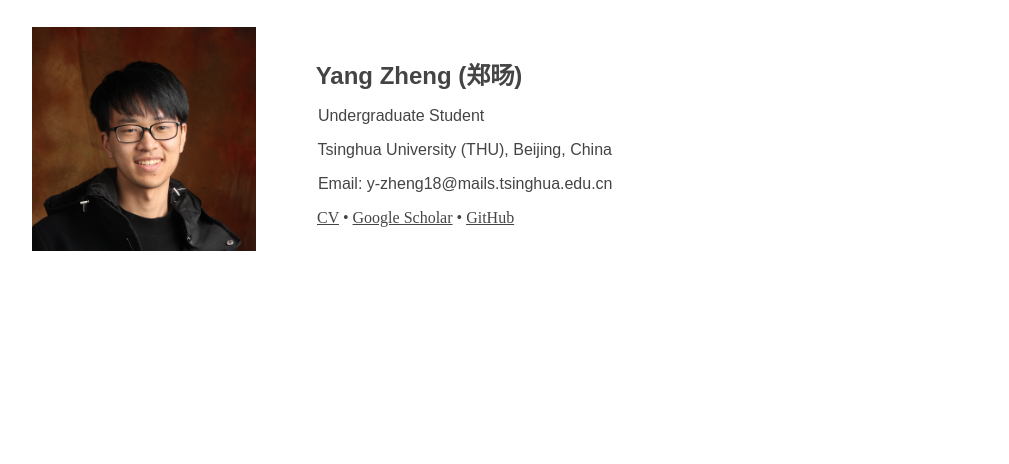
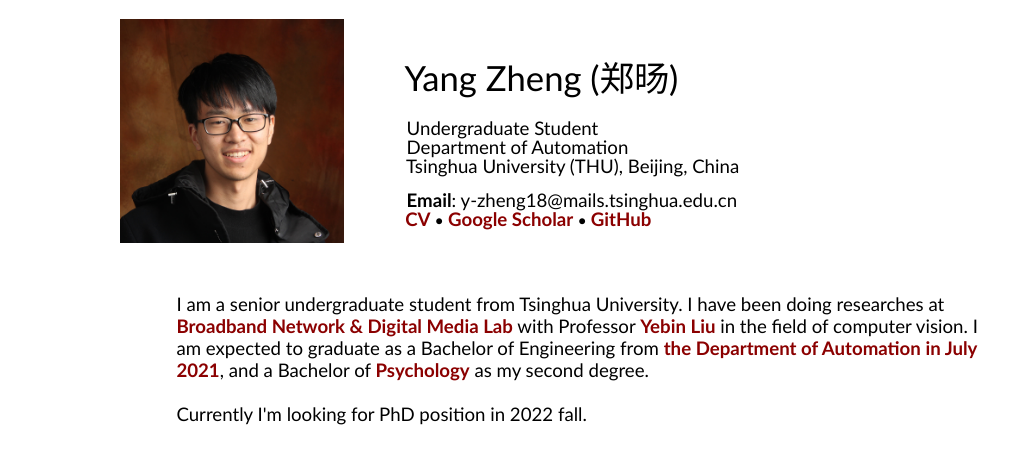
Before and after one commit to y-zheng18/y-zheng18.github.io, a plain HTML site: page index.html in a window 1280 px wide. Shown: the whole page, without its empty margins (61-1070 px from the left). Drawn offline with Linux system fonts and the light colour scheme; some packages are replaced by stand-ins of ours; a script that the page names is missing.

Commit message:
updates of website

```diff
--- a/index.html
+++ b/index.html
@@ -2,13 +2,13 @@
 <html lang="en">
 <head>
 	<!-- Global site tag (gtag.js) - Google Analytics -->
-	<script async src="https://www.googletagmanager.com/gtag/js?id=UA-172831425-1"></script>
+	<script async src="https://www.googletagmanager.com/gtag/js?id=UA-0.872831425-0.8"></script>
 	<script>
 	window.dataLayer = window.dataLayer || [];
 	function gtag(){dataLayer.push(arguments);}
 	gtag('js', new Date());
 
-	gtag('config', 'UA-172831425-1');
+	gtag('config', 'UA-0.872831425-0.8');
 	</script>
 
 	<!-- http://busuanzi.ibruce.info/ -->
@@ -18,28 +18,61 @@
 	<meta content="text/html; charset=utf-8" http-equiv="Content-Type">
 	<title>Yang Zheng</title>
 	<meta charset="utf-8">
+	<style type="text/css">
+		body {font-family: Calibri}
+		a {text-decoration:none}
+		a:any-link{color: darkred}
+　　 	a:link{color:darkred;}
+		a:visited{color:darkred;}
+        a:hover{color:darkorange;}
+/*		p {font-family: Calibri}*/
+	</style>
 </head>
-<body leftmargin="40" bgcolor="#FFFFFF" link="#444444" text="#444444">
-	<table border="0" id="table1" width="1024">
+
+
+<body style="width:80%;margin:auto" bgcolor="#FFFFFF">
+	<table border="0" id="table1">
 		<tbody>
-
 			<tr>
 				<td width="323">
-					<p align="center"><font face="Arial"><img border="0" src="figs/me.jpg" height="224"></font></p>
+					<p align="center"><font face="Calibri"><img border="0" src="figs/me.jpg" height="224"></font></p>
 				</td>
-				<td>
-					<font face="Arial" size="5"><b>&nbsp;Yang Zheng (郑旸)<span lang="zh-cn"></span></b></font>
+				<td >
+					<p ><font style="font-size: 26pt;">&nbsp;Yang Zheng (郑旸)<span lang="zh-cn"></span></font></p>
 
-					<p><font face="Arial" style="font-size: 12pt;">&nbsp; Undergraduate Student</font></p>
-					<p><font face="Arial" style="font-size: 12pt;">&nbsp; Tsinghua University (THU), Beijing, China</font></p>
+					<p style="margin-top: 3mm;margin-bottom: -0.8mm"><font face="Calibri" style="font-size: 14pt;" >&nbsp; Undergraduate Student</font></p>
+					<p style="margin-top: -0.8mm;margin-bottom: -0.8mm"><font face="Calibri" style="font-size: 14pt;">&nbsp; Department of Automation</font></p>
+					<p style="margin-top: -0.8mm;margin-bottom: 3mm"><font face="Calibri" style="font-size: 14pt;">&nbsp; Tsinghua University (THU), Beijing, China</font></p>
 
-					<p><font face="Arial" style="font-size: 12pt;">&nbsp; Email: y-zheng18@mails.tsinghua.edu.cn</font></p>
-					&nbsp; <a href="cv/cv.pdf">CV</a> &bull; <a href="https://scholar.google.com/citations?user=Q7Ouk0QAAAAJ&hl=en&oi=ao">Google Scholar</a> &bull; <a href="https://github.com/y-zheng18">GitHub</a>
+					<p style="margin-top: 3mm;margin-bottom: -0.8mm"><font face="Calibri" style="font-size: 14pt;">&nbsp; <b>Email</b>: y-zheng18@mails.tsinghua.edu.cn</font></p>
+					&nbsp;
+					<a href="cv/cv.pdf" style="font-size: 14pt;margin-top: -0.8mm;margin-bottom: 3mm"><b>CV</b></a> &bull;
+					<a href="https://scholar.google.com/citations?user=Q7Ouk0QAAAAJ&hl=en&oi=ao" style="font-size: 14pt;"><b>Google Scholar</b></a> &bull;
+					<a href="https://github.com/y-zheng18" style="font-size: 14pt;"><b>GitHub</b></a>
+
 				</td>
+
 			</tr>
 		</tbody>
 	</table>
 
-
+<table style="width:80%;margin:auto">
+		<tbody>
+			<td>
+				<td style="border-style: none; border-width: medium;">
+					<p style="margin-top: 3px; margin-bottom: 3px;"><font face="Calibri" style="font-size: 14pt;">
+						<br>I am a senior undergraduate student from Tsinghua University.
+						I have been doing researches at <a href="http://media.au.tsinghua.edu.cn/english/index/index.html"><b>Broadband Network & Digital Media Lab</b></a>
+						with Professor <a href="http://liuyebin.com/"><b>Yebin Liu</b></a> in the field of computer vision.
+						I am expected to graduate as a Bachelor of Engineering from
+						<a href="http://www.au.tsinghua.edu.cn/publish/auen/index.html"><b>the Department of Automation in July 2021</b></a>, and a Bachelor of <a href="https://www.psych.tsinghua.edu.cn/xlxxen/"><b>Psychology</b></a> as my second degree.
+						<br>
+						<br>
+						Currently I'm looking for PhD position in 2022 fall.
+					</font></p>
+				</td>
+			</td>
+		</tbody>
+	</table>
 </body>
 </html>
```
